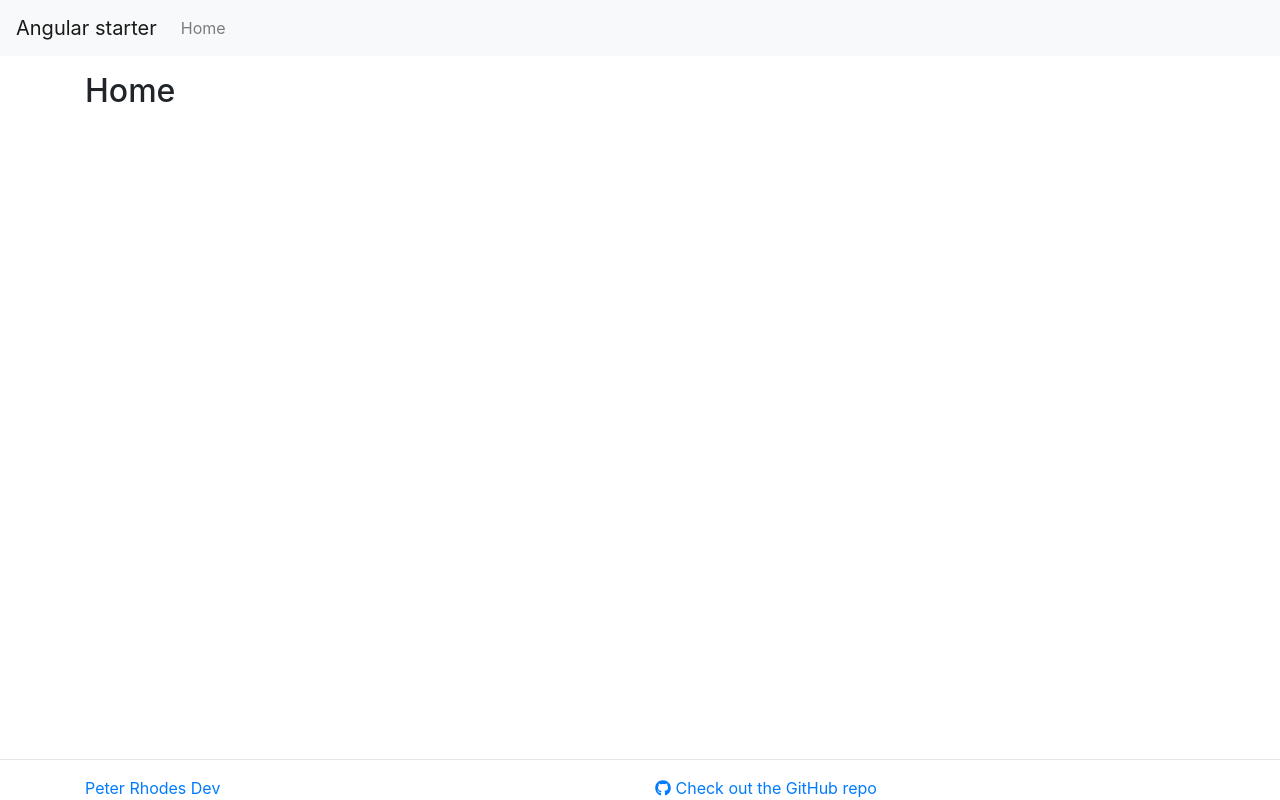
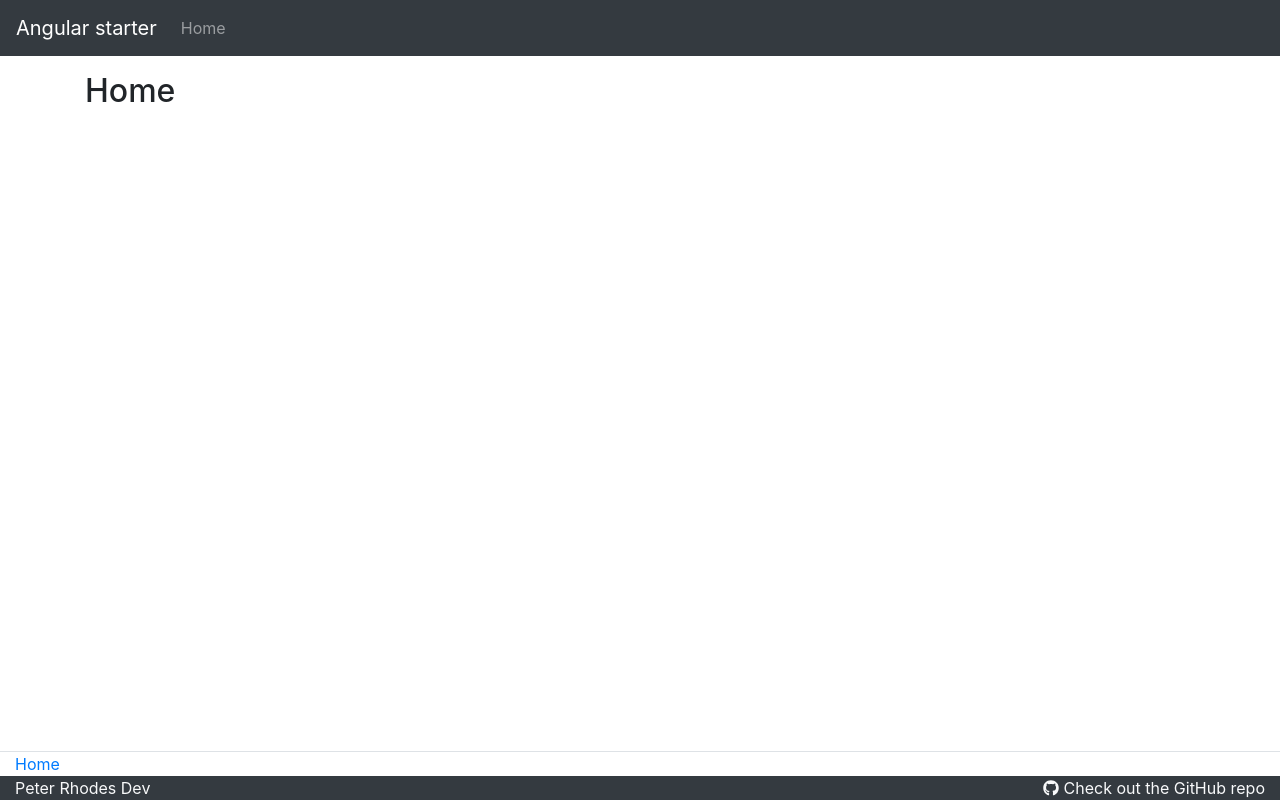
Before and after one commit to peterrhodesdev/angular-generic-api-service, an Angular app: page /home in a window 1280 px wide. Built offline with nearby package versions, Linux system fonts and the light colour scheme.

Commit message:
added home link to footer, changed navbar and footer styles

```diff
--- a/src/app/app.component.html
+++ b/src/app/app.component.html
@@ -1,4 +1,4 @@
-<header>
+<header id="#top">
   <app-navigation-bar></app-navigation-bar>
 </header>
 
@@ -7,14 +7,18 @@
 </div>
 
 <footer class="mt-auto">
-  <hr />
-  <div class="container">
+  <div class="container-fluid border-top">
     <div class="row">
-      <div class="col-sm">
-        <a href="https://peterrhodes.dev" target="_blank">Peter Rhodes Dev</a>
+      <div class="col">
+        <a routerLink="home">Home</a>
       </div>
-      <div class="col-sm">
-        <a href="https://github.com/peterrhodesdev/angular-starter" target="_blank"><fa-icon [icon]="faGithub"></fa-icon>&nbsp;Check out the GitHub repo</a>
+    </div>
+    <div class="row bg-dark">
+      <div class="col">
+        <a class="text-light" href="https://peterrhodes.dev" target="_blank">Peter Rhodes Dev</a>
+      </div>
+      <div class="col-auto">
+        <a class="text-light d-flex align-items-end" href="https://github.com/peterrhodesdev/angular-starter" target="_blank"><fa-icon [icon]="faGithub"></fa-icon>&nbsp;Check out the GitHub repo</a>
       </div>
     </div>
   </div>
--- a/src/app/components/navigation-bar/navigation-bar.component.html
+++ b/src/app/components/navigation-bar/navigation-bar.component.html
@@ -1,4 +1,4 @@
-<nav class="navbar navbar-expand-lg navbar-light bg-light">
+<nav class="navbar navbar-expand-lg navbar-dark bg-dark">
   <a class="navbar-brand" href="#">Angular starter</a>
   <button class="navbar-toggler" type="button" data-toggle="collapse" data-target="#navbarNav" aria-controls="navbarNav" aria-expanded="false" aria-label="Toggle navigation">
     <span class="navbar-toggler-icon"></span>
@@ -6,7 +6,7 @@
   <div class="collapse navbar-collapse" id="navbarNav">
     <ul class="navbar-nav">
       <li class="nav-item">
-        <a routerLink="home" class="nav-link">Home</a>
+        <a class="nav-link" routerLink="home">Home</a>
       </li>
     </ul>
   </div>
```
